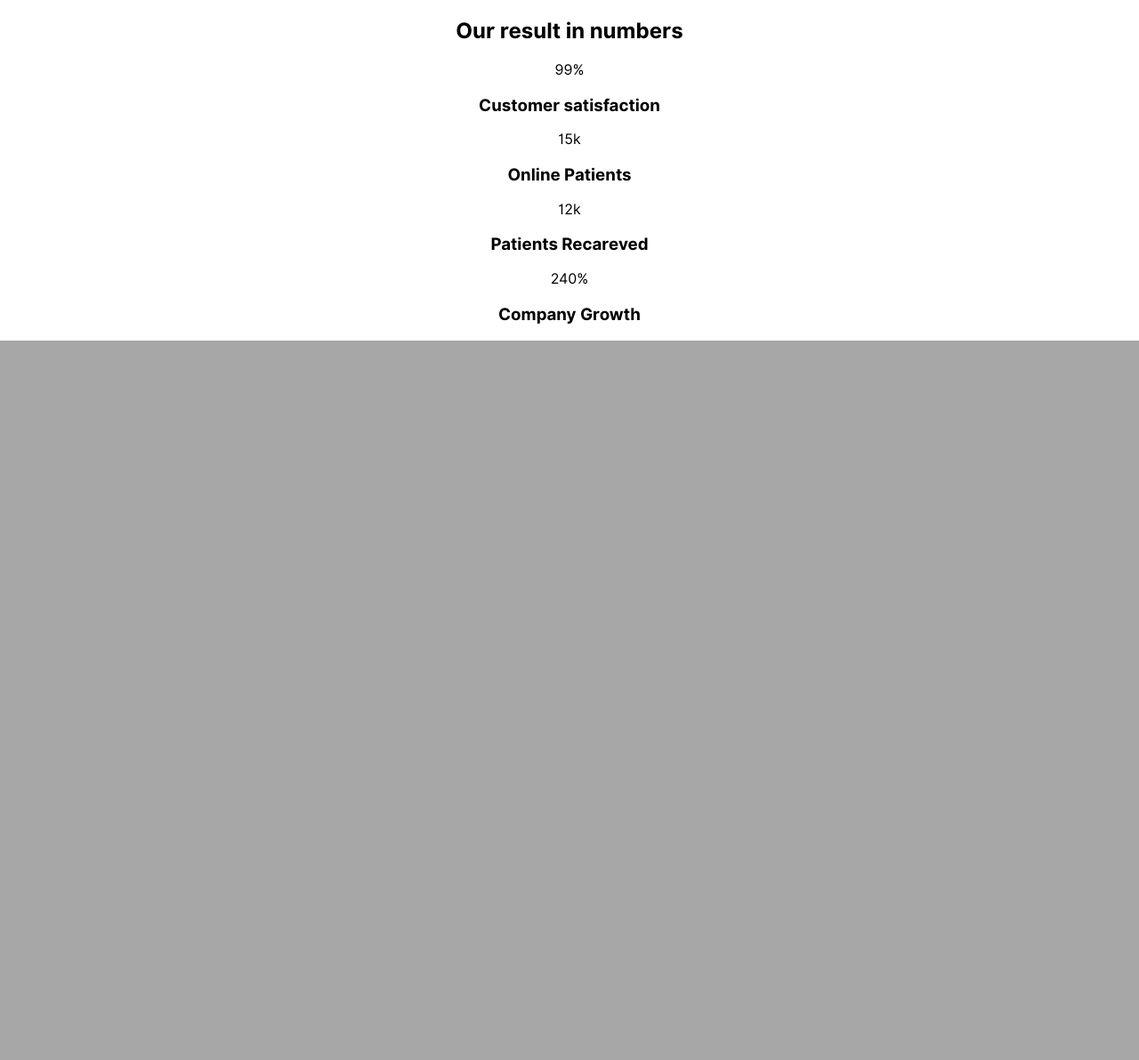
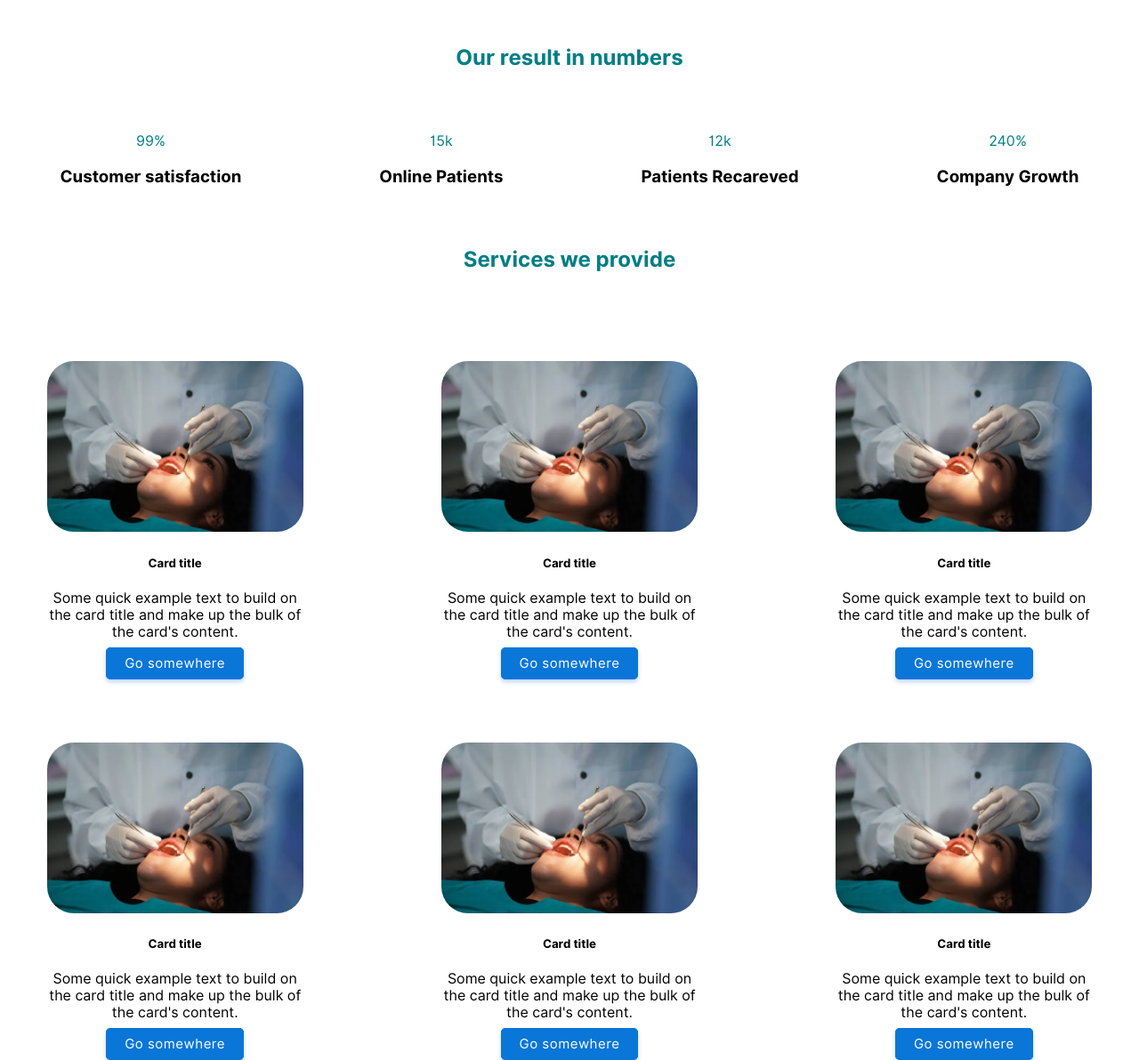
Before and after one commit to CED-b2005/Health_Care, a PHP site: page /index.html in a window 1280 px wide. Shown: the part 724-1916 px from the top of the page at 89% size. Before the commit the page ends 1107 px from the top, so only its background shows below. Run offline with PHP 8.4, Linux system fonts and the light colour scheme.

```diff
--- a/css/index.css
+++ b/css/index.css
@@ -67,3 +67,28 @@ body {
   /* font-size: 30px; */
   text-align: center;
 }
+.infor__list {
+  display: flex;
+  flex-wrap: wrap;
+  gap: 20px;
+  justify-content: space-around;
+}
+.infor__item__number,
+.infor__title {
+  color: #007e85;
+  margin-top: 50px;
+}
+.services__list {
+  margin-top: 70px;
+  display: grid;
+  grid-template-columns: 1fr 1fr 1fr;
+  gap: 50px;
+}
+.service__item {
+  margin-top: 30px;
+}
+.card-img-top {
+  object-fit: cover;
+  width: 288px;
+  border-radius: 30px;
+}
--- a/index.html
+++ b/index.html
@@ -98,6 +98,117 @@
           </div>
         </center>
       </div>
+      <div class="services__session">
+        <center>
+          <div class="infor__title">
+            <h2>Services we provide</h2>
+          </div>
+          <div class="services__list">
+            <div class="service__item">
+              <div class="card" style="width: 18rem">
+                <img
+                  class="card-img-top"
+                  src="./img/dentist-checking-patients-teeth.jpg"
+                  alt="Card image cap"
+                />
+                <div class="card-body">
+                  <h5 class="card-title">Card title</h5>
+                  <p class="card-text">
+                    Some quick example text to build on the card title and make
+                    up the bulk of the card's content.
+                  </p>
+                  <a href="#" class="btn btn-primary">Go somewhere</a>
+                </div>
+              </div>
+            </div>
+            <div class="service__item">
+              <div class="card" style="width: 18rem">
+                <img
+                  class="card-img-top"
+                  src="./img/dentist-checking-patients-teeth.jpg"
+                  alt="Card image cap"
+                />
+                <div class="card-body">
+                  <h5 class="card-title">Card title</h5>
+                  <p class="card-text">
+                    Some quick example text to build on the card title and make
+                    up the bulk of the card's content.
+                  </p>
+                  <a href="#" class="btn btn-primary">Go somewhere</a>
+                </div>
+              </div>
+            </div>
+            <div class="service__item">
+              <div class="card" style="width: 18rem">
+                <img
+                  class="card-img-top"
+                  src="./img/dentist-checking-patients-teeth.jpg"
+                  alt="Card image cap"
+                />
+                <div class="card-body">
+                  <h5 class="card-title">Card title</h5>
+                  <p class="card-text">
+                    Some quick example text to build on the card title and make
+                    up the bulk of the card's content.
+                  </p>
+                  <a href="#" class="btn btn-primary">Go somewhere</a>
+                </div>
+              </div>
+            </div>
+            <div class="service__item">
+              <div class="card" style="width: 18rem">
+                <img
+                  class="card-img-top"
+                  src="./img/dentist-checking-patients-teeth.jpg"
+                  alt="Card image cap"
+                />
+                <div class="card-body">
+                  <h5 class="card-title">Card title</h5>
+                  <p class="card-text">
+                    Some quick example text to build on the card title and make
+                    up the bulk of the card's content.
+                  </p>
+                  <a href="#" class="btn btn-primary">Go somewhere</a>
+                </div>
+              </div>
+            </div>
+            <div class="service__item">
+              <div class="card" style="width: 18rem">
+                <img
+                  class="card-img-top"
+                  src="./img/dentist-checking-patients-teeth.jpg"
+                  alt="Card image cap"
+                />
+                <div class="card-body">
+                  <h5 class="card-title">Card title</h5>
+                  <p class="card-text">
+                    Some quick example text to build on the card title and make
+                    up the bulk of the card's content.
+                  </p>
+                  <a href="#" class="btn btn-primary">Go somewhere</a>
+                </div>
+              </div>
+            </div>
+            <div class="service__item">
+              <div class="card" style="width: 18rem">
+                <img
+                  class="card-img-top"
+                  src="./img/dentist-checking-patients-teeth.jpg"
+                  alt="Card image cap"
+                />
+                <div class="card-body">
+                  <h5 class="card-title">Card title</h5>
+                  <p class="card-text">
+                    Some quick example text to build on the card title and make
+                    up the bulk of the card's content.
+                  </p>
+                  <a href="#" class="btn btn-primary">Go somewhere</a>
+                </div>
+              </div>
+            </div>
+          </div>
+        </center>
+      </div>
     </div>
   </body>
 </html>
```
Also changed, not shown: img/dentist-checking-patients-teeth.jpg (added).
